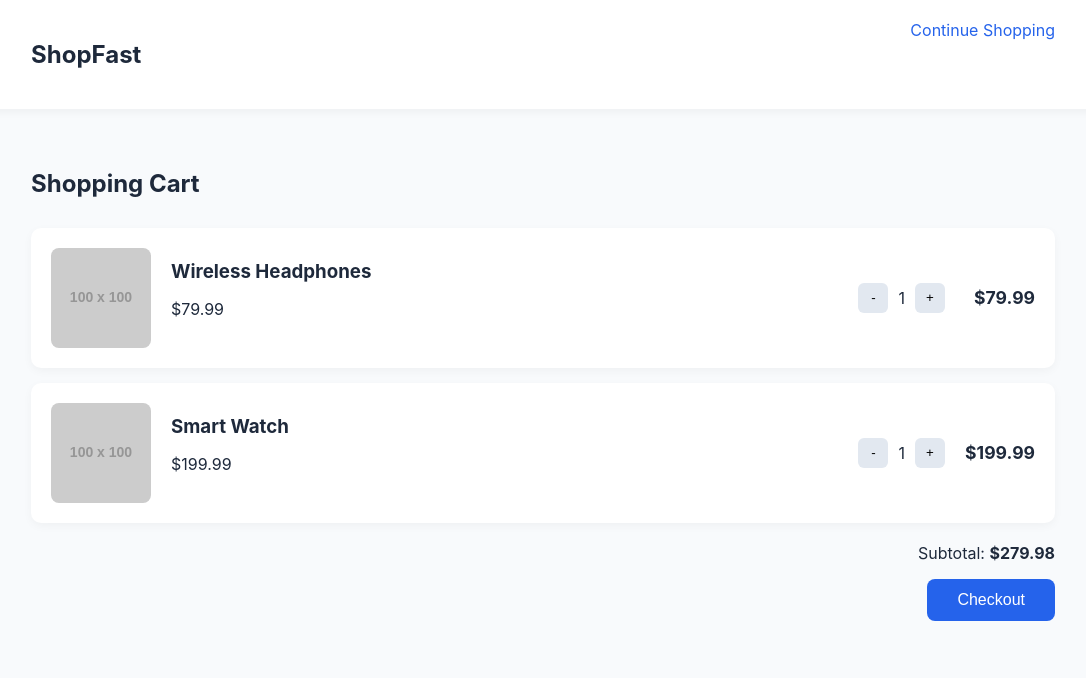
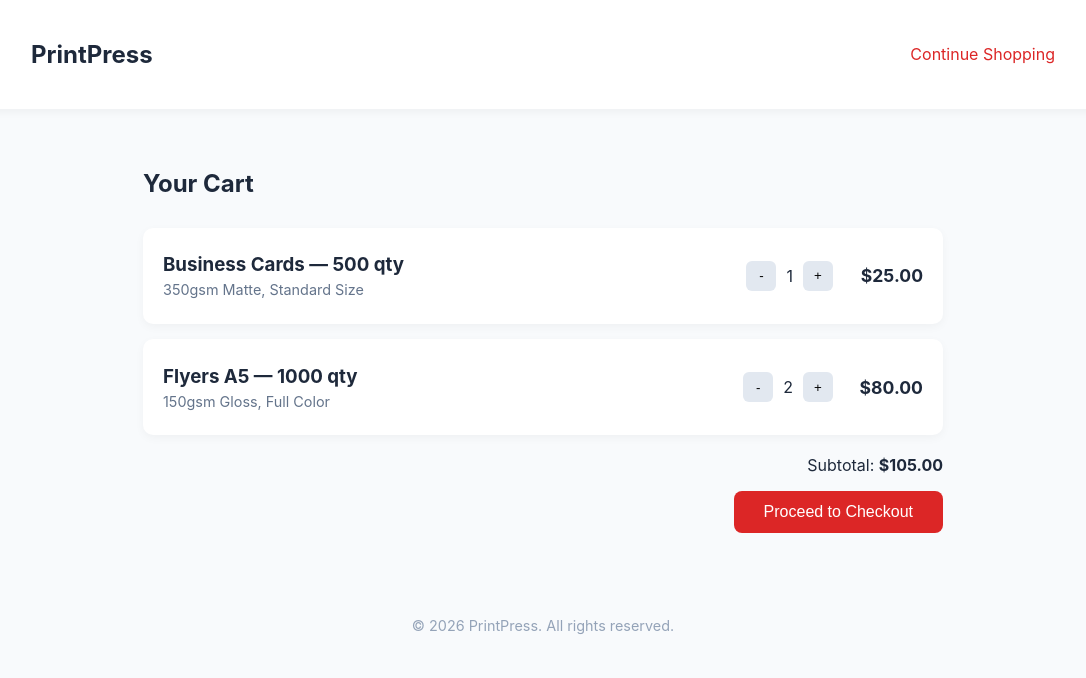
Before and after one commit to SaadRiaz99/Fast-Application-programing-Interface, a FastAPI app: page /cart in a window 1280 px wide. Shown: the top 678 px of the page, without its empty margins (97-1183 px from the left). Run offline with FastAPI, Linux system fonts and the light colour scheme; grey boxes labelled with a size stand in for pictures from a placeholder-image service; some libraries are stand-ins or nearby versions.

Commit message:
Update cart page for printing business

```diff
--- a/static/cart.css
+++ b/static/cart.css
@@ -8,18 +8,21 @@ body{
 nav{
     display:flex;
     justify-content:space-between;
+    align-items:center;
     padding:20px 10%;
     background:white;
     box-shadow:0 2px 10px rgba(0,0,0,.05);
 }
 
 nav a{
-    color:#2563eb;
+    color:#dc2626;
     text-decoration:none;
 }
 
 .cart{
     padding:40px 10%;
+    max-width:800px;
+    margin:0 auto;
 }
 
 .cart h1{
@@ -37,12 +40,14 @@ nav a{
     box-shadow:0 3px 10px rgba(0,0,0,.04);
 }
 
-.cart-item img{
-    border-radius:8px;
+.item-details h3{
+    margin:0;
 }
 
-.cart-item h3{
-    margin:0;
+.item-details p{
+    margin:5px 0 0;
+    color:#64748b;
+    font-size:0.9rem;
 }
 
 .qty{
@@ -74,7 +79,7 @@ nav a{
 }
 
 .summary button{
-    background:#2563eb;
+    background:#dc2626;
     color:white;
     border:none;
     padding:12px 30px;
@@ -82,3 +87,10 @@ nav a{
     font-size:1rem;
     cursor:pointer;
 }
+
+footer{
+    text-align:center;
+    padding:30px;
+    color:#94a3b8;
+    font-size:0.9rem;
+}
--- a/template/cart.html
+++ b/template/cart.html
@@ -3,52 +3,54 @@
 <head>
 <meta charset="UTF-8">
 <meta name="viewport" content="width=device-width, initial-scale=1.0">
-<title>Cart - ShopFast</title>
+<title>Cart - PrintPress</title>
 <link rel="stylesheet" href="/static/cart.css">
 </head>
 <body>
 
 <nav>
-    <h2>ShopFast</h2>
-    <a href="/">Continue Shopping</a>
+    <h2>PrintPress</h2>
+    <a href="/products">Continue Shopping</a>
 </nav>
 
 <section class="cart">
-    <h1>Shopping Cart</h1>
+    <h1>Your Cart</h1>
 
     <div class="cart-item">
-        <img src="https://placehold.co/100x100" alt="Product">
-        <div>
-            <h3>Wireless Headphones</h3>
-            <p>$79.99</p>
+        <div class="item-details">
+            <h3>Business Cards — 500 qty</h3>
+            <p>350gsm Matte, Standard Size</p>
         </div>
         <div class="qty">
             <button>-</button>
             <span>1</span>
             <button>+</button>
         </div>
-        <p class="total">$79.99</p>
+        <p class="total">$25.00</p>
     </div>
 
     <div class="cart-item">
-        <img src="https://placehold.co/100x100" alt="Product">
-        <div>
-            <h3>Smart Watch</h3>
-            <p>$199.99</p>
+        <div class="item-details">
+            <h3>Flyers A5 — 1000 qty</h3>
+            <p>150gsm Gloss, Full Color</p>
         </div>
         <div class="qty">
             <button>-</button>
-            <span>1</span>
+            <span>2</span>
             <button>+</button>
         </div>
-        <p class="total">$199.99</p>
+        <p class="total">$80.00</p>
     </div>
 
     <div class="summary">
-        <p>Subtotal: <strong>$279.98</strong></p>
-        <a href="/checkout"><button>Checkout</button></a>
+        <p>Subtotal: <strong>$105.00</strong></p>
+        <a href="/checkout"><button>Proceed to Checkout</button></a>
     </div>
 </section>
 
+<footer>
+    <p>&copy; 2026 PrintPress. All rights reserved.</p>
+</footer>
+
 </body>
 </html>
```
